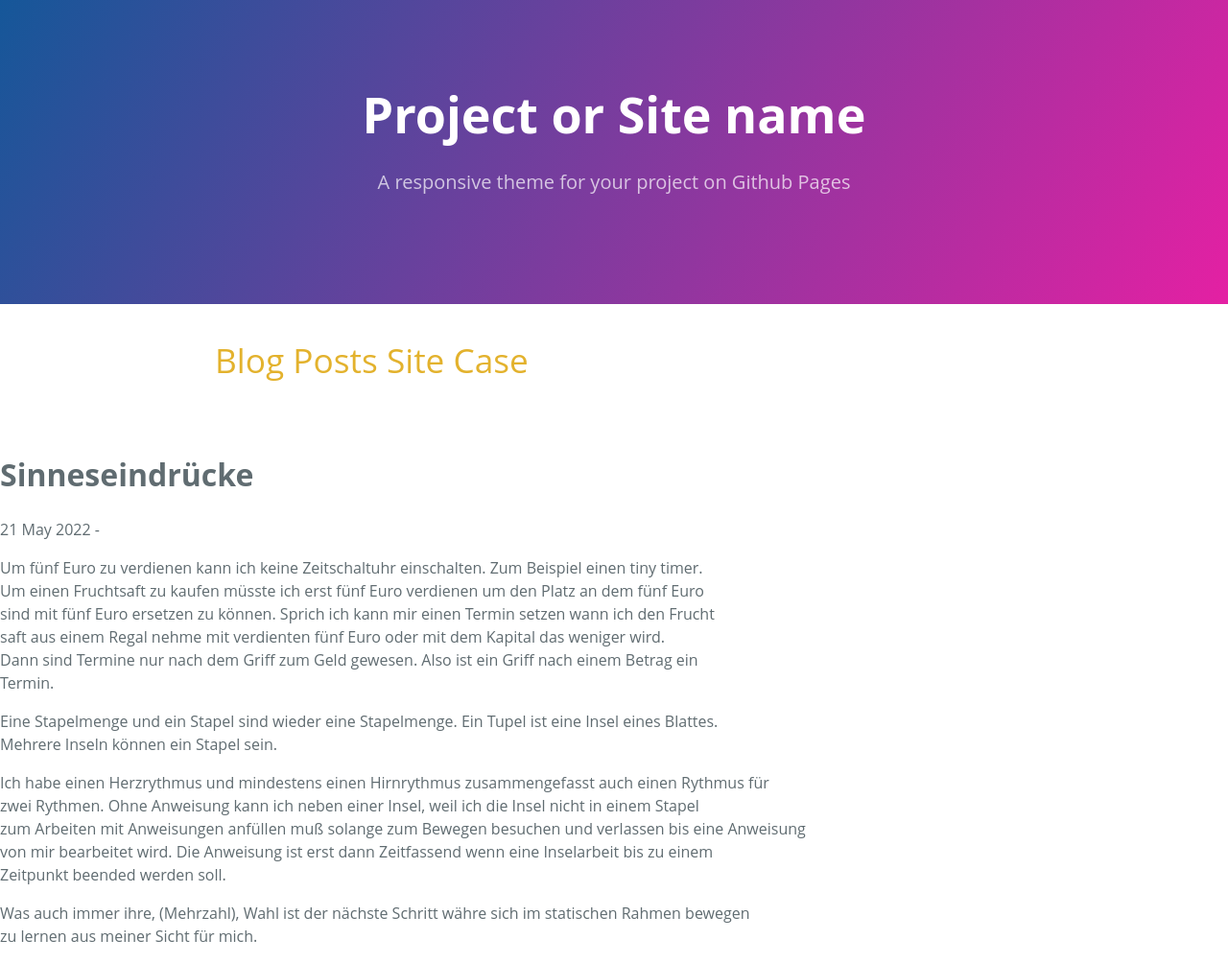
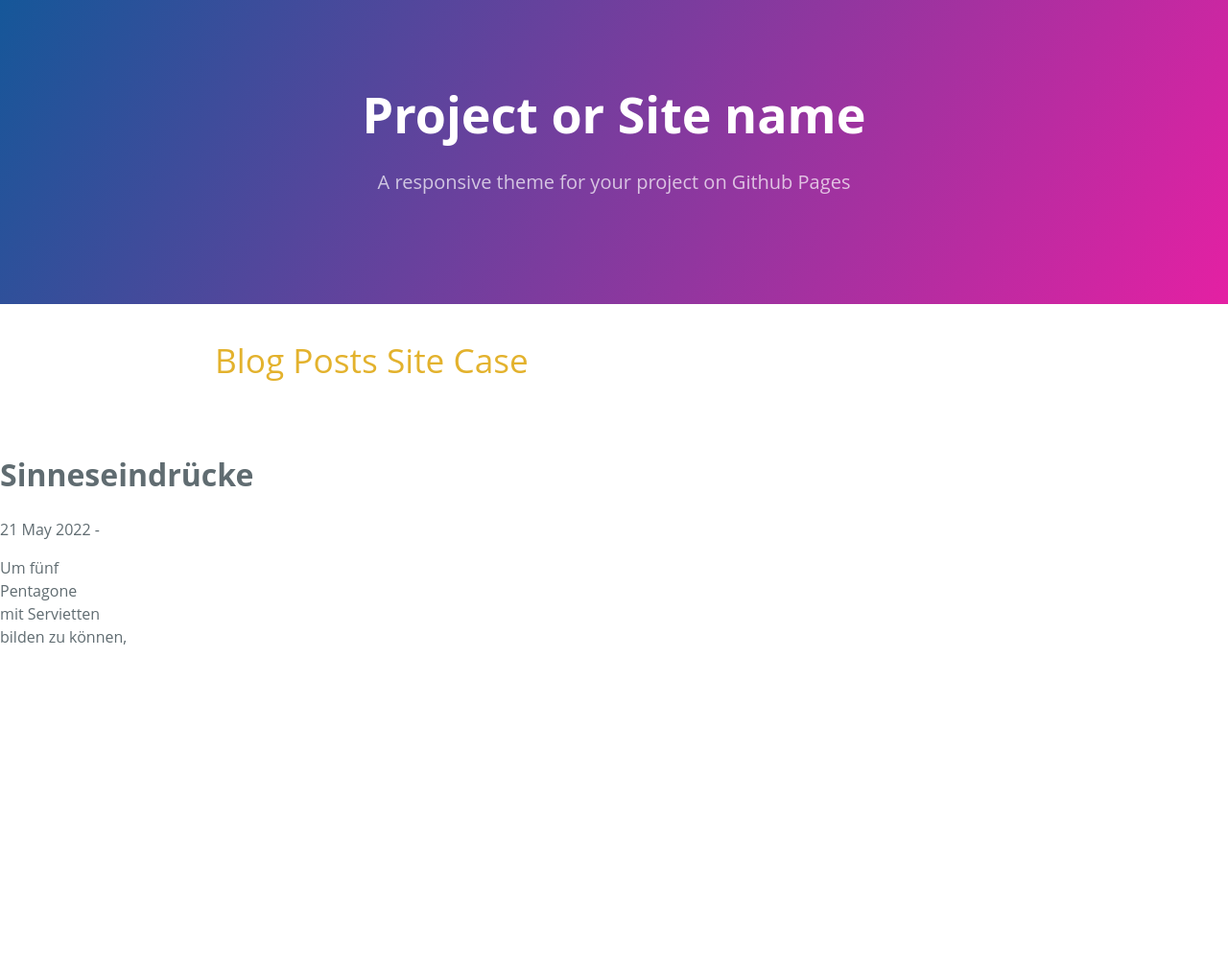
Before and after one commit to ledlightjungledStefan/Osterei, a Jekyll site: the page built from _posts/2022-05-21-sinneseindrücke.markdown, in a window 1280 px wide. Shown: the whole page at 96% size. Built offline with Jekyll 4.4.1, drawn with Linux system fonts in a browser that asks for light colours; after the commit the page ends 900 px from its top, so only the background shows below that.

Commit message:
Update 2022-05-21-sinneseindrücke.markdown

```diff
--- a/_posts/2022-05-21-sinneseindrücke.markdown
+++ b/_posts/2022-05-21-sinneseindrücke.markdown
@@ -2,21 +2,7 @@
 layout: post
 excerpt_separator: <!--more-->
 ---
-Um fünf Euro zu verdienen kann ich keine Zeitschaltuhr einschalten. Zum Beispiel einen tiny timer.<br>
-Um einen Fruchtsaft zu kaufen müsste ich erst fünf Euro verdienen um den Platz an dem fünf Euro<br>
-sind mit fünf Euro ersetzen zu können. Sprich ich kann mir einen Termin setzen wann ich den Frucht<br>
-saft aus einem Regal nehme mit verdienten fünf Euro oder mit dem Kapital das weniger wird.<br>
-Dann sind Termine nur nach dem Griff zum Geld gewesen. Also ist ein Griff nach einem Betrag ein<br>
-Termin.<br>
-
-Eine Stapelmenge und ein Stapel sind wieder eine Stapelmenge. Ein Tupel ist eine Insel eines Blattes.<br>
-Mehrere Inseln können ein Stapel sein.<br>
-
-Ich habe einen Herzrythmus und mindestens einen Hirnrythmus zusammengefasst auch einen Rythmus für<br>
-zwei Rythmen. Ohne Anweisung kann ich neben einer Insel, weil ich die Insel nicht in einem Stapel<br>
-zum Arbeiten mit Anweisungen anfüllen muß solange zum Bewegen besuchen und verlassen bis eine Anweisung<br>
-von mir bearbeitet wird. Die Anweisung ist erst dann Zeitfassend wenn eine Inselarbeit bis zu einem<br>
-Zeitpunkt beended werden soll.
-
-Was auch immer ihre, (Mehrzahl), Wahl ist der nächste Schritt währe sich im statischen Rahmen bewegen<br>
-zu lernen aus meiner Sicht für mich.
+Um fünf <br>
+Pentagone<br>
+mit Servietten<br>
+bilden zu können,
```
